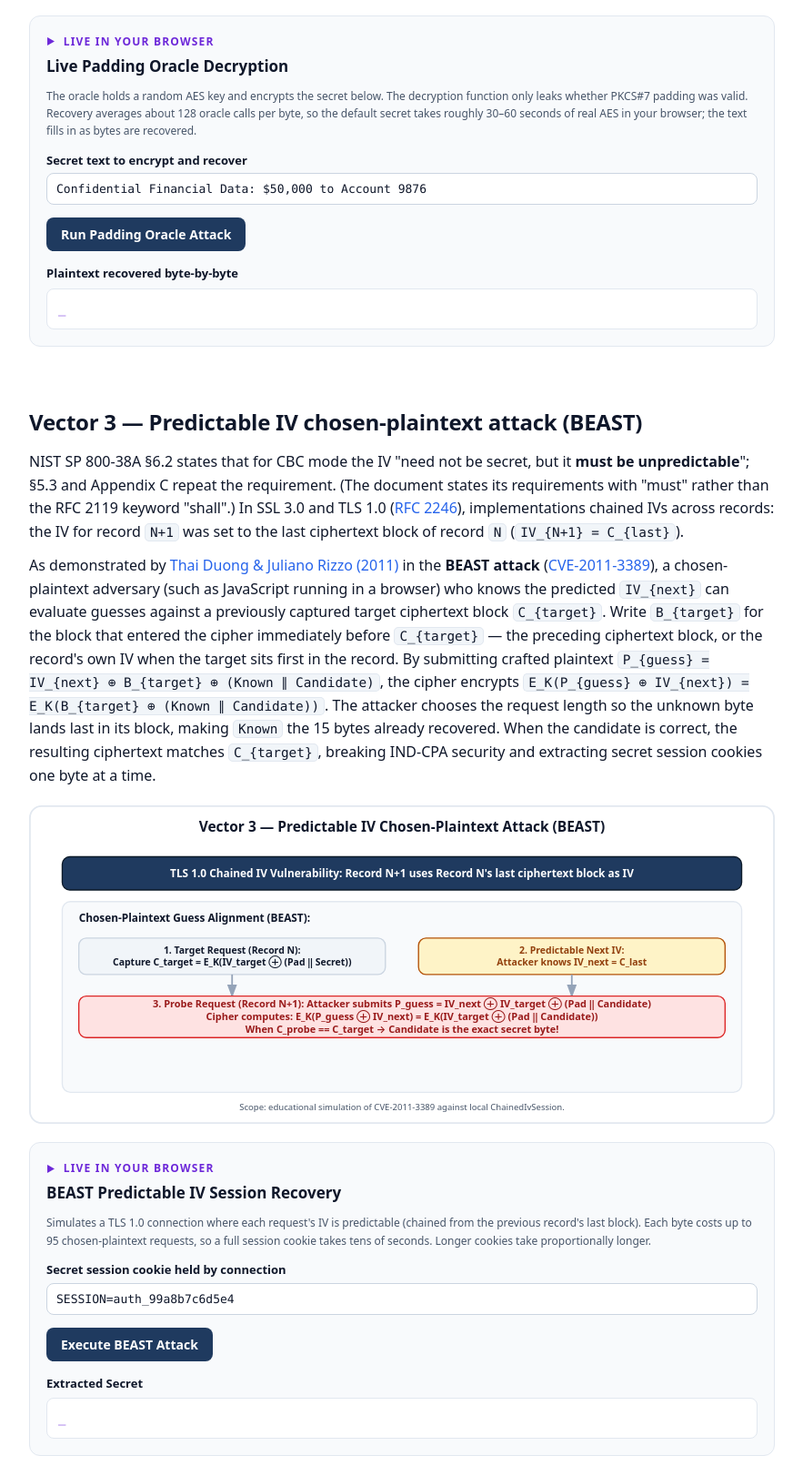
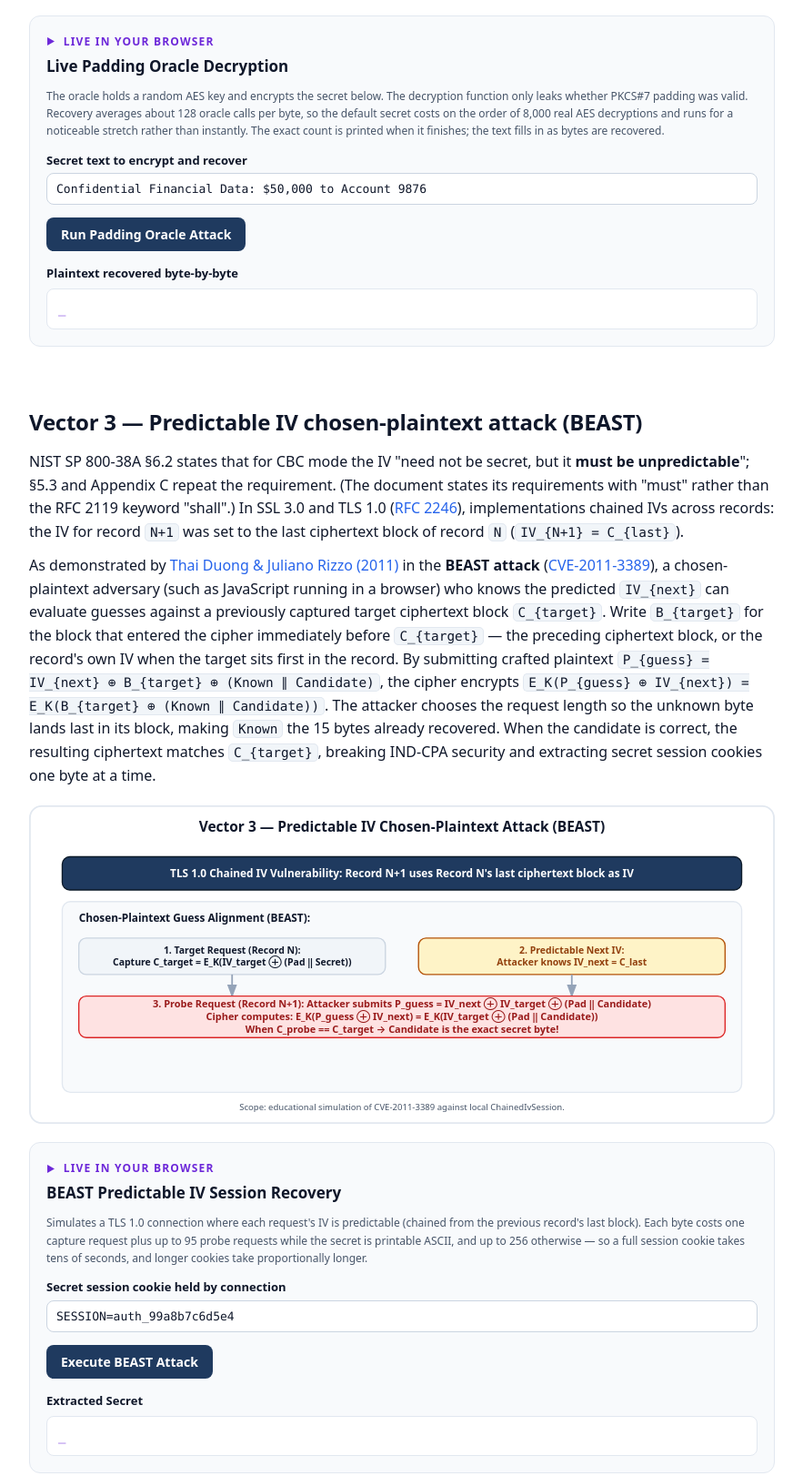
Before and after one commit to llody9977/cbc-mode, a website with bundled scripts: page docs/index.html in a window 1280 px wide. Shown: the part 4092-5714 px from the top of the page at 91% size, without its empty margins (198-1081 px from the left). Built offline with nearby package versions, Linux system fonts and the light colour scheme.

Commit message:
fix(docs): correct Vector 4 list markup and two overstated demo figures
Closure review of 83fbcb7 found three defects, one pre-existing and two
introduced by the preceding remediation.

The Vector 4 step list sat inside an open <p>, which HTML does not permit:
the parser auto-closed the paragraph before the <ol> and orphaned the
closing tag, so the sentence after the list was never inside a paragraph.
Pre-existing, and missed by the first review's residual pass. The list and
both paragraphs are now siblings; verified by parsing the document and by
walking the rendered DOM.

The BEAST hint claimed each byte costs "up to 95 chosen-plaintext
requests". 95 is the printable-ASCII case; the candidate list covers all
256 byte values and the cookie field is user-editable, so the worst case
is 256. Restated with both figures, plus the capture request each byte
also needs.

The padding-oracle hint gave a 30-60 second runtime. That number came from
a sandboxed browser subject to background-timer throttling, so it was not
a figure this review could support. Replaced with the invariant the demo
actually establishes - roughly 128 oracle calls per byte, on the order of
8,000 AES decryptions for the default secret - and a pointer to the exact
count the demo prints when it finishes.

Verified: node --test 10/10, eslint clean, HTML nesting check clean,
generator still idempotent, every external link resolves, no console
errors on load.

```diff
--- a/docs/index.html
+++ b/docs/index.html
@@ -84,7 +84,7 @@
   <div class="demo" id="demo-oracle">
     <div class="demo-head">Live in your browser</div>
     <h3>Live Padding Oracle Decryption</h3>
-    <p class="hint">The oracle holds a random AES key and encrypts the secret below. The decryption function only leaks whether PKCS#7 padding was valid. Recovery averages about 128 oracle calls per byte, so the default secret takes roughly 30&ndash;60 seconds of real AES in your browser; the text fills in as bytes are recovered.</p>
+    <p class="hint">The oracle holds a random AES key and encrypts the secret below. The decryption function only leaks whether PKCS#7 padding was valid. Recovery averages about 128 oracle calls per byte, so the default secret costs on the order of 8,000 real AES decryptions and runs for a noticeable stretch rather than instantly. The exact count is printed when it finishes; the text fills in as bytes are recovered.</p>
     <label for="orc-secret">Secret text to encrypt and recover</label>
     <input type="text" id="orc-secret" value="Confidential Financial Data: $50,000 to Account 9876">
     <div class="row">
@@ -108,7 +108,7 @@
   <div class="demo" id="demo-beast">
     <div class="demo-head">Live in your browser</div>
     <h3>BEAST Predictable IV Session Recovery</h3>
-    <p class="hint">Simulates a TLS 1.0 connection where each request's IV is predictable (chained from the previous record's last block). Each byte costs up to 95 chosen-plaintext requests, so a full session cookie takes tens of seconds. Longer cookies take proportionally longer.</p>
+    <p class="hint">Simulates a TLS 1.0 connection where each request's IV is predictable (chained from the previous record's last block). Each byte costs one capture request plus up to 95 probe requests while the secret is printable ASCII, and up to 256 otherwise — so a full session cookie takes tens of seconds, and longer cookies take proportionally longer.</p>
     <label for="beast-cookie">Secret session cookie held by connection</label>
     <input type="text" id="beast-cookie" value="SESSION=auth_99a8b7c6d5e4">
     <div class="row">
@@ -123,7 +123,7 @@
   <!-- VECTOR 4 -->
   <h2>Vector 4 — Padding oracle ciphertext forgery (CBC-R)</h2>
   <p>Padding oracles do not merely enable decryption — they enable <strong>arbitrary ciphertext forgery</strong>. Vaudenay's 2002 paper established padding-oracle <em>decryption</em>; the forgery technique, named <strong>CBC-R</strong>, was introduced eight years later by <a href="https://www.usenix.org/legacy/event/woot10/tech/full_papers/Rizzo.pdf">Rizzo &amp; Duong at USENIX WOOT 2010</a>, who describe it as their own contribution ("We call it CBC-R encryption"). An attacker with access only to a decryption verification oracle can generate valid ciphertext for any chosen plaintext message without possessing the secret key and without calling an encryption function.</p>
-  <p>The attacker works backwards from the last block <code>Pₙ</code>:
+  <p>The attacker works backwards from the last block <code>Pₙ</code>:</p>
   <ol>
     <li>Pick an arbitrary random block for <code>Cₙ</code>.</li>
     <li>Use the padding oracle to recover the intermediate state <code>Iₙ = D_K(Cₙ)</code>.</li>
@@ -131,7 +131,7 @@
     <li>Use <code>Cₙ₋₁</code> as the new target block and repeat to find <code>Iₙ₋₁ = D_K(Cₙ₋₁)</code> and compute <code>Cₙ₋₂ = Iₙ₋₁ ⊕ Pₙ₋₁</code>.</li>
     <li>Repeat backwards until block 1: compute <code>IV = C₀ = I₁ ⊕ P₁</code>.</li>
   </ol>
-  The synthesized tuple <code>(IV, C₁, C₂, ..., Cₙ)</code> decrypts cleanly to the attacker's chosen plaintext, carrying valid PKCS#7 padding.</p>
+  <p>The synthesized tuple <code>(IV, C₁, C₂, ..., Cₙ)</code> decrypts cleanly to the attacker's chosen plaintext, carrying valid PKCS#7 padding.</p>
 
   <div class="callout warn">
     <span class="callout-title">Prerequisite — the attacker must be able to supply the IV</span>
```
